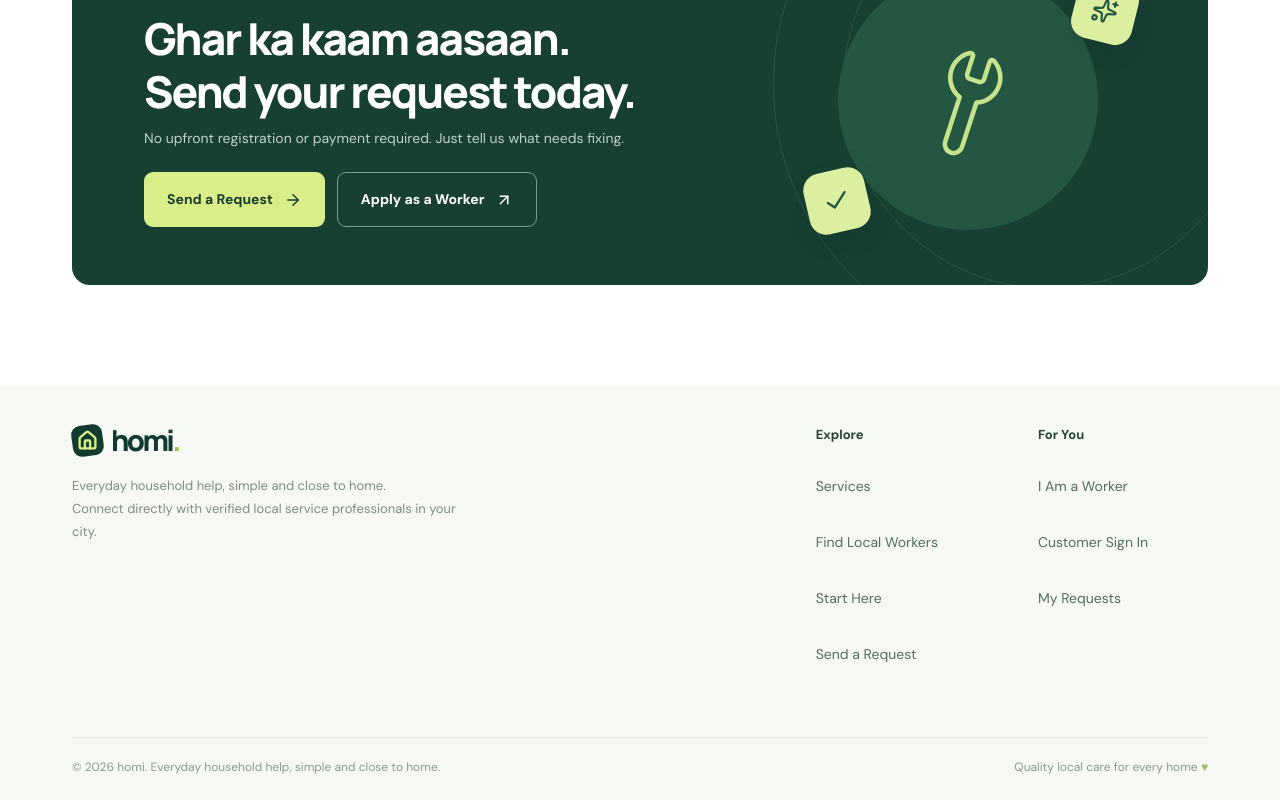
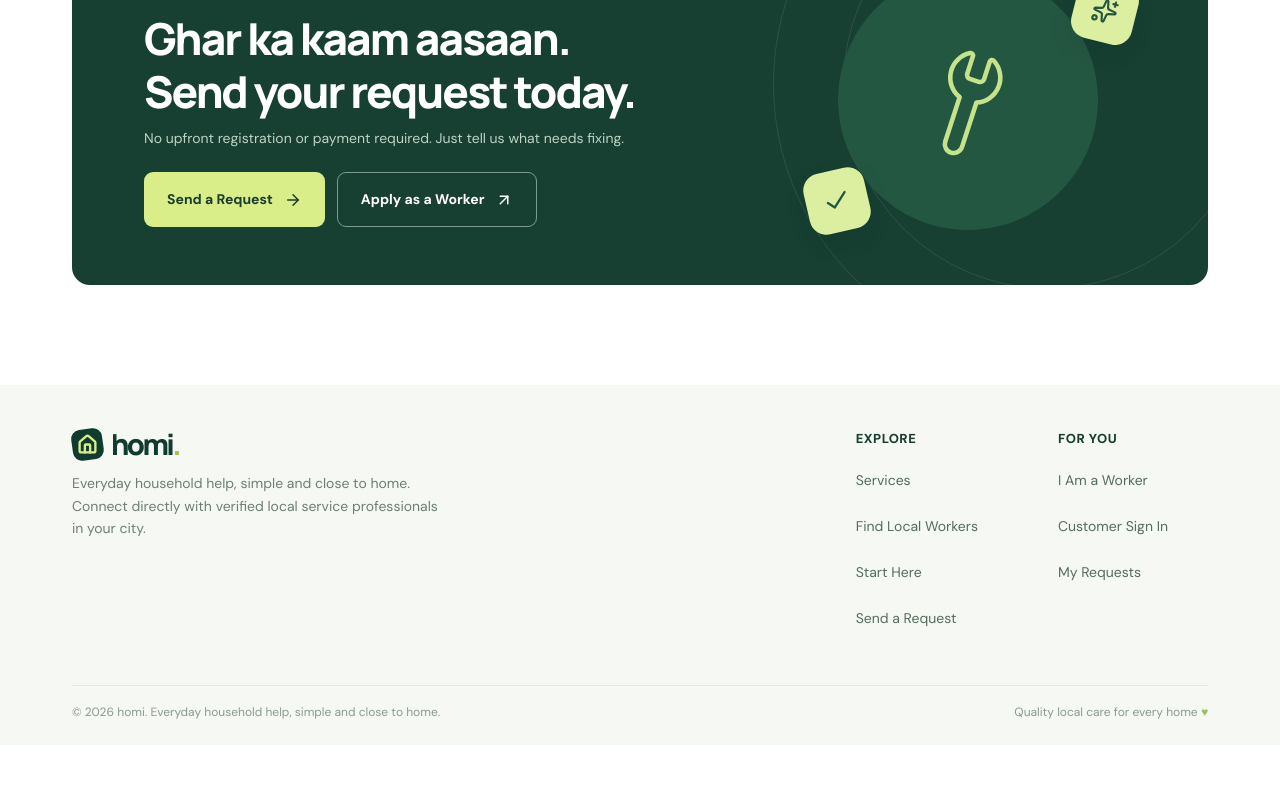
Before and after one commit to Devcoderakash/Homi, a Next.js app in the folder frontend/customer-app/: page / in a window 1280 px wide. Shown: the part 3044-3844 px from the top of the page. After the commit the page ends 3789 px from the top, so only its background shows below. Built offline with nearby package versions, Linux system fonts and the light colour scheme; no server answers.

Commit message:
fix(footer): make footer compact, clean, and app-like on mobile viewports

```diff
--- a/frontend/customer-app/src/app/globals.css
+++ b/frontend/customer-app/src/app/globals.css
@@ -1558,7 +1558,7 @@ button, .btn, a.btn {
   }
 }
 .cta-box {
-  padding: 28px 20px !important;
+  padding: 24px 18px !important;
   border-radius: 16px !important;
   min-height: auto !important;
   position: relative !important;
@@ -1571,7 +1571,7 @@ button, .btn, a.btn {
   }
 }
 .cta-text h2 {
-  font-size: clamp(1.5rem, 5vw, 2.75rem) !important;
+  font-size: clamp(1.4rem, 4.6vw, 2.75rem) !important;
   line-height: 1.2 !important;
 }
 .cta-buttons {
@@ -1579,7 +1579,7 @@ button, .btn, a.btn {
   flex-direction: column !important;
   gap: 12px !important;
   width: 100% !important;
-  margin-top: 20px !important;
+  margin-top: 18px !important;
 }
 @media (min-width: 640px) {
   .cta-buttons {
@@ -1611,65 +1611,137 @@ button, .btn, a.btn {
   }
 }
 
-/* 9. Footer */
+/* 9. Footer - Compact, App-Like Mobile UI */
 .footer {
   background: #f6f8f3 !important;
-  padding: 40px 0 24px !important;
-}
+  padding: 24px 0 16px !important;
+}
+@media (min-width: 768px) {
+  .footer {
+    padding: 44px 0 24px !important;
+  }
+}
+
 .footer-top {
   display: flex !important;
   flex-direction: column !important;
-  gap: 32px !important;
-  padding-bottom: 36px !important;
+  gap: 16px !important;
+  padding-bottom: 16px !important;
 }
 @media (min-width: 1024px) {
   .footer-top {
     flex-direction: row !important;
     justify-content: space-between !important;
-    padding-bottom: 60px !important;
-  }
-}
+    padding-bottom: 48px !important;
+    gap: 40px !important;
+  }
+}
+
 .footer-brand {
-  max-width: 400px !important;
-}
+  max-width: 380px !important;
+}
+.footer-brand p {
+  font-size: 13px !important;
+  line-height: 1.45 !important;
+  color: #6d7f72 !important;
+  margin: 6px 0 0 !important;
+}
+@media (min-width: 768px) {
+  .footer-brand p {
+    font-size: 14px !important;
+    line-height: 1.6 !important;
+    margin-top: 10px !important;
+  }
+}
+@media (max-width: 639px) {
+  .footer-tagline-more,
+  .footer-break {
+    display: none !important;
+  }
+}
+
 .footer-links {
   display: grid !important;
   grid-template-columns: 1fr 1fr !important;
-  gap: 28px 36px !important;
+  gap: 14px 24px !important;
   margin-right: 0 !important;
 }
 @media (min-width: 1024px) {
   .footer-links {
     display: flex !important;
-    gap: 100px !important;
-    margin-right: 60px !important;
-  }
-}
+    gap: 80px !important;
+    margin-right: 40px !important;
+  }
+}
+
 .footer-links > div {
   display: flex !important;
   flex-direction: column !important;
-  gap: 12px !important;
-}
+  gap: 4px !important;
+}
+@media (min-width: 768px) {
+  .footer-links > div {
+    gap: 10px !important;
+  }
+}
+
+.footer-links strong {
+  font-size: 11px !important;
+  text-transform: uppercase !important;
+  letter-spacing: 0.08em !important;
+  color: #193e31 !important;
+  font-weight: 800 !important;
+  margin-bottom: 2px !important;
+}
+@media (min-width: 768px) {
+  .footer-links strong {
+    font-size: 13px !important;
+    letter-spacing: 0.04em !important;
+    margin-bottom: 4px !important;
+  }
+}
+
 .footer-links a {
-  font-size: 14px !important;
-  min-height: 44px !important;
-  display: inline-flex !important;
-  align-items: center !important;
+  font-size: 13px !important;
+  line-height: 1.35 !important;
+  padding: 3px 0 !important;
+  min-height: auto !important;
+  height: auto !important;
+  display: inline-block !important;
   color: #556c5c !important;
-}
+  transition: color 0.15s ease !important;
+}
+@media (min-width: 768px) {
+  .footer-links a {
+    font-size: 14px !important;
+    padding: 2px 0 !important;
+    min-height: 36px !important;
+    display: inline-flex !important;
+    align-items: center !important;
+  }
+}
+.footer-links a:hover {
+  color: #193e31 !important;
+}
+
 .footer-bottom {
   border-top: 1px solid #e3e9e0 !important;
   display: flex !important;
   flex-direction: column !important;
-  gap: 10px !important;
-  padding-top: 20px !important;
+  gap: 4px !important;
+  padding-top: 12px !important;
   color: #8b9a8e !important;
-  font-size: 12px !important;
+  font-size: 11px !important;
+  line-height: 1.4 !important;
 }
 @media (min-width: 768px) {
   .footer-bottom {
     flex-direction: row !important;
     justify-content: space-between !important;
+    align-items: center !important;
+    gap: 16px !important;
+    padding-top: 18px !important;
+    font-size: 12px !important;
   }
 }
 
--- a/frontend/customer-app/src/components/site.tsx
+++ b/frontend/customer-app/src/components/site.tsx
@@ -395,8 +395,10 @@ export function Footer() {
             <Logo />
             <p>
               Everyday household help, simple and close to home.
-              <br />
-              Connect directly with verified local service professionals in your city.
+              <br className="footer-break" />
+              <span className="footer-tagline-more">
+                Connect directly with verified local service professionals in your city.
+              </span>
             </p>
           </div>
           <div className="footer-links">
```
Also changed, not shown: 1 other file (tests, documents, lock files or other folders).
